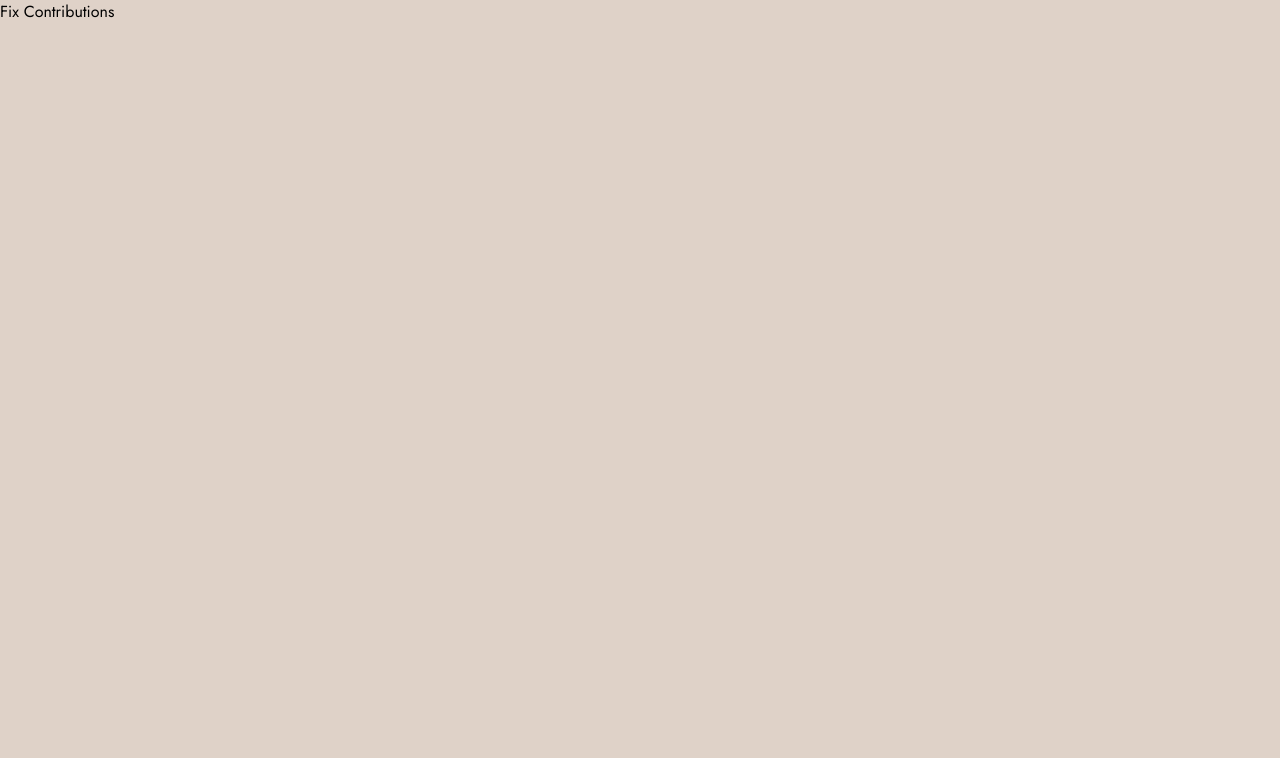
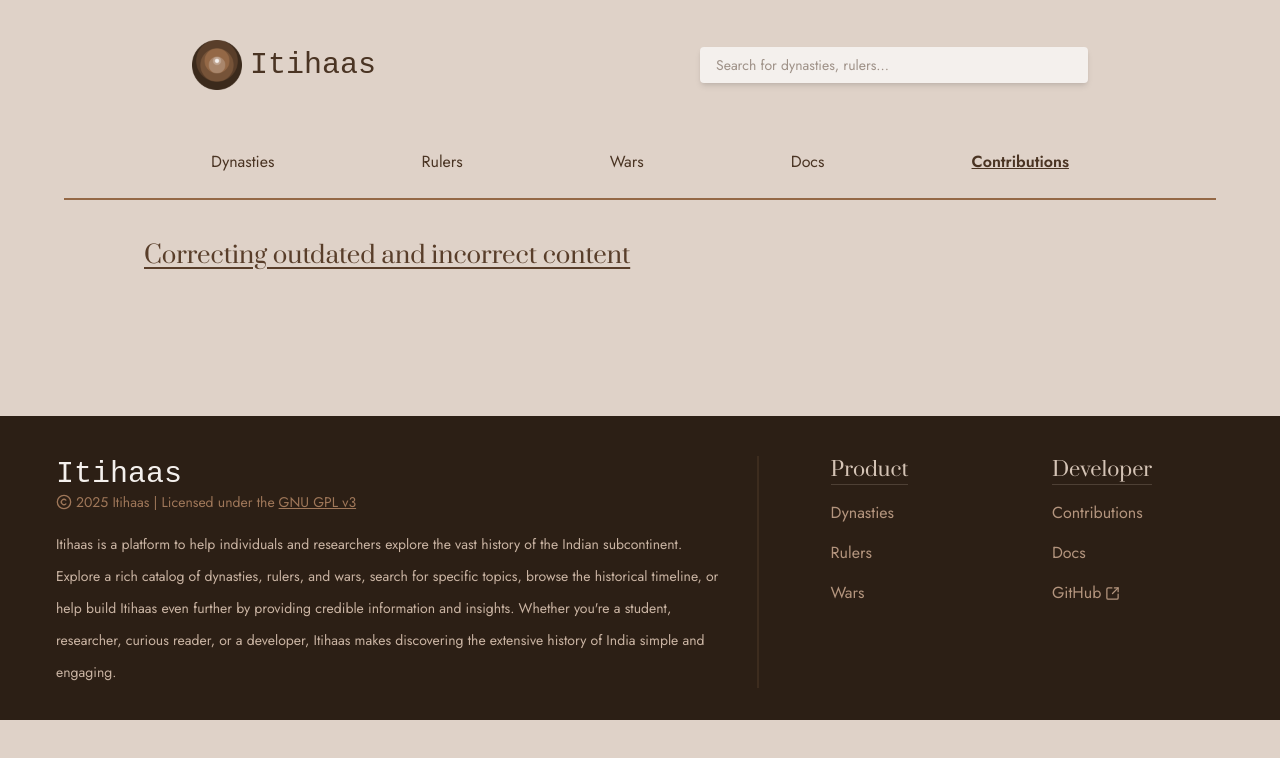
Before and after one commit to sunillshastry/itihaas-client, a React (Vite) app: page /issues/fix in a window 1280 px wide. Shown: the top 758 px of the page. Built offline with nearby package versions, Linux system fonts and the light colour scheme; a web font is replaced by a local one.

Commit message:
Add a layout with heading and structure to all contributing pages

```diff
--- a/src/pages/contributions/APIContribution.tsx
+++ b/src/pages/contributions/APIContribution.tsx
@@ -1,8 +1,17 @@
+import Footer from '@/components/elements/Footer';
+import MainContainer from '@/components/elements/MainContainer';
+import Navbar from '@/components/elements/Navbar';
+import SubHeader from '@/components/elements/SubHeader';
+
 function APIContribution() {
 	return (
-		<div>
-			<h1>API Contributions</h1>
-		</div>
+		<>
+			<Navbar />
+			<MainContainer>
+				<SubHeader>API and Documentation concerns</SubHeader>
+			</MainContainer>
+			<Footer className="mt-36" />
+		</>
 	);
 }
 
--- a/src/pages/contributions/FeedbackContribution.tsx
+++ b/src/pages/contributions/FeedbackContribution.tsx
@@ -1,8 +1,17 @@
+import Footer from '@/components/elements/Footer';
+import MainContainer from '@/components/elements/MainContainer';
+import Navbar from '@/components/elements/Navbar';
+import SubHeader from '@/components/elements/SubHeader';
+
 function FeedbackContribution() {
 	return (
-		<div>
-			<h1>Feedback Contributions</h1>
-		</div>
+		<>
+			<Navbar />
+			<MainContainer>
+				<SubHeader>General feedback and ideas</SubHeader>
+			</MainContainer>
+			<Footer className="mt-36" />
+		</>
 	);
 }
 
--- a/src/pages/contributions/FixContribution.tsx
+++ b/src/pages/contributions/FixContribution.tsx
@@ -1,8 +1,17 @@
+import Footer from '@/components/elements/Footer';
+import MainContainer from '@/components/elements/MainContainer';
+import Navbar from '@/components/elements/Navbar';
+import SubHeader from '@/components/elements/SubHeader';
+
 function FixContribution() {
 	return (
-		<div>
-			<h1>Fix Contributions</h1>
-		</div>
+		<>
+			<Navbar />
+			<MainContainer>
+				<SubHeader>Correcting outdated and incorrect content</SubHeader>
+			</MainContainer>
+			<Footer className="mt-36" />
+		</>
 	);
 }
 
--- a/src/pages/contributions/NewContribution.tsx
+++ b/src/pages/contributions/NewContribution.tsx
@@ -1,8 +1,17 @@
+import Footer from '@/components/elements/Footer';
+import MainContainer from '@/components/elements/MainContainer';
+import Navbar from '@/components/elements/Navbar';
+import SubHeader from '@/components/elements/SubHeader';
+
 function NewContribution() {
 	return (
-		<div>
-			<h1>New Contributions</h1>
-		</div>
+		<>
+			<Navbar />
+			<MainContainer>
+				<SubHeader>New additions</SubHeader>
+			</MainContainer>
+			<Footer className="mt-36" />
+		</>
 	);
 }
 
```
